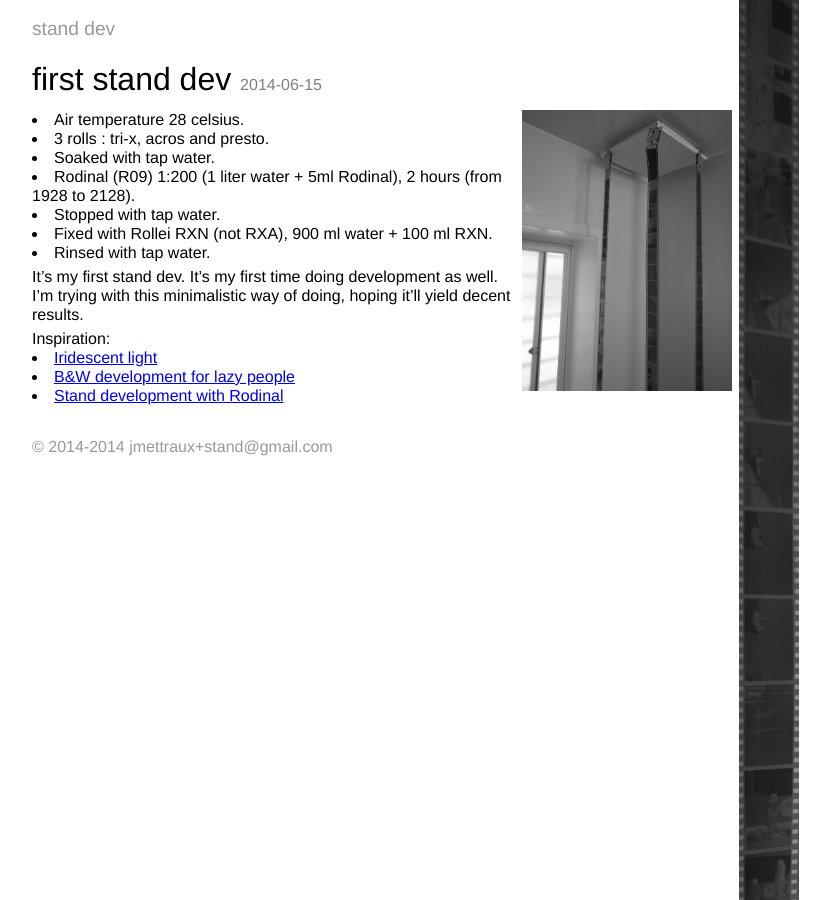
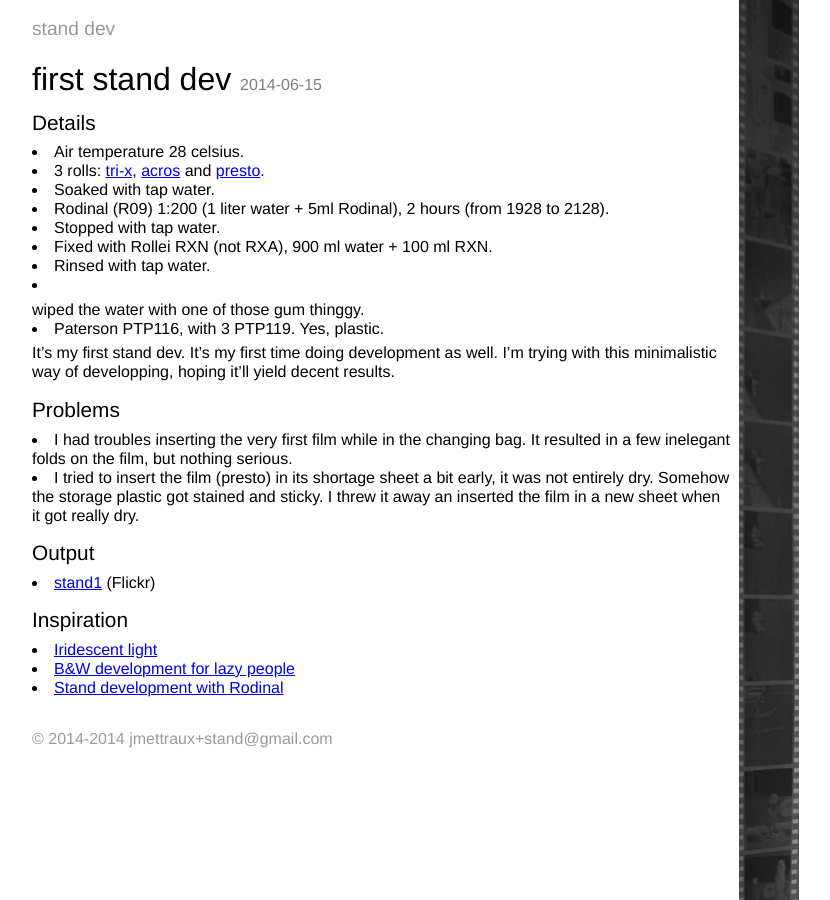
Before and after one commit to jmettraux/stand, a Jekyll site: the page built from _posts/2014-06-15-first-stand-dev.md, in a window 1280 px wide. Shown: the whole page, without its empty margins (68-898 px from the left). Built offline with Jekyll 4.4.1, drawn with Linux system fonts in a browser that asks for light colours; comment, search, counter and statistics services are not loaded.

Commit message:
complete first post

```diff
--- a/_posts/2014-06-15-first-stand-dev.md
+++ b/_posts/2014-06-15-first-stand-dev.md
@@ -3,19 +3,35 @@ layout: post
 title: first stand dev
 ---
 
+<!--
 <img src="/images/bathroom.jpg" align="right" style="width: 30%;" />
+-->
+
+### Details
 
 * Air temperature 28 celsius.
-* 3 rolls : tri-x, acros and presto.
+* 3 rolls: [tri-x](https://www.flickr.com/search/?tags=roll280&sort=date-posted-desc&user_id=48024574%40N00), [acros](https://www.flickr.com/search/?tags=roll288&sort=date-posted-desc&user_id=48024574%40N00) and [presto](https://www.flickr.com/search/?tags=roll289&sort=date-posted-desc&user_id=48024574%40N00).
 * Soaked with tap water.
 * Rodinal (R09) 1:200 (1 liter water + 5ml Rodinal), 2 hours (from 1928 to 2128).
 * Stopped with tap water.
 * Fixed with Rollei RXN (not RXA), 900 ml water + 100 ml RXN.
 * Rinsed with tap water.
+* wiped the water with one of those gum thinggy.
 
-It's my first stand dev. It's my first time doing development as well. I'm trying with this minimalistic way of doing, hoping it'll yield decent results.
+* Paterson PTP116, with 3 PTP119. Yes, plastic.
 
-Inspiration:
+It's my first stand dev. It's my first time doing development as well. I'm trying with this minimalistic way of developping, hoping it'll yield decent results.
+
+### Problems
+
+* I had troubles inserting the very first film while in the changing bag. It resulted in a few inelegant folds on the film, but nothing serious.
+* I tried to insert the film (presto) in its shortage sheet a bit early, it was not entirely dry. Somehow the storage plastic got stained and sticky. I threw it away an inserted the film in a new sheet when it got really dry.
+
+### Output
+
+* [stand1](https://www.flickr.com/search/?tags=stand1&sort=date-posted-desc&user_id=48024574%40N00) (Flickr)
+
+### Inspiration
 
 * [Iridescent light](http://www.blurb.com/b/533375-iridescent-light)
 * [B&amp;W development for lazy people](http://www.japancamerahunter.com/2013/10/black-white-film-development-lazy-people/)
--- a/css/site.css
+++ b/css/site.css
@@ -2394,43 +2394,55 @@ a.home:hover {
 }
 
 /* line 31, ../_scss/site.scss */
+img {
+  margin: 4px;
+}
+
+/* line 35, ../_scss/site.scss */
 h1 {
   font-size: 200%;
   margin-top: 1em;
   margin-bottom: 0.5em;
 }
-/* line 35, ../_scss/site.scss */
+/* line 39, ../_scss/site.scss */
 h1 .date, h1 .nav {
   font-size: 50%;
   opacity: 0.5;
 }
 
-/* line 40, ../_scss/site.scss */
+/* line 44, ../_scss/site.scss */
 h2 {
   font-size: 150%;
   margin-top: 1em;
   margin-bottom: 0.5em;
 }
 
-/* line 46, ../_scss/site.scss */
+/* line 49, ../_scss/site.scss */
+h3 {
+  font-size: 130%;
+  margin-top: 0.9em;
+  margin-bottom: 0.5em;
+}
+
+/* line 55, ../_scss/site.scss */
 p {
-  margin-top: 0.3em;
-}
-
-/* line 50, ../_scss/site.scss */
+  margin-top: 0.35em;
+}
+
+/* line 59, ../_scss/site.scss */
 ul {
   list-style-type: disc;
   list-style-position: inside;
   list-style-image: none;
 }
 
-/* line 58, ../_scss/site.scss */
+/* line 67, ../_scss/site.scss */
 .content {
   width: 700px;
   margin-left: 100px;
 }
 
-/* line 63, ../_scss/site.scss */
+/* line 72, ../_scss/site.scss */
 .cr {
   margin-top: 2em;
   opacity: 0.4;
```
Also changed, not shown: _scss/site.scss (+10 -1 lines), index.md (+4 -0 lines).
